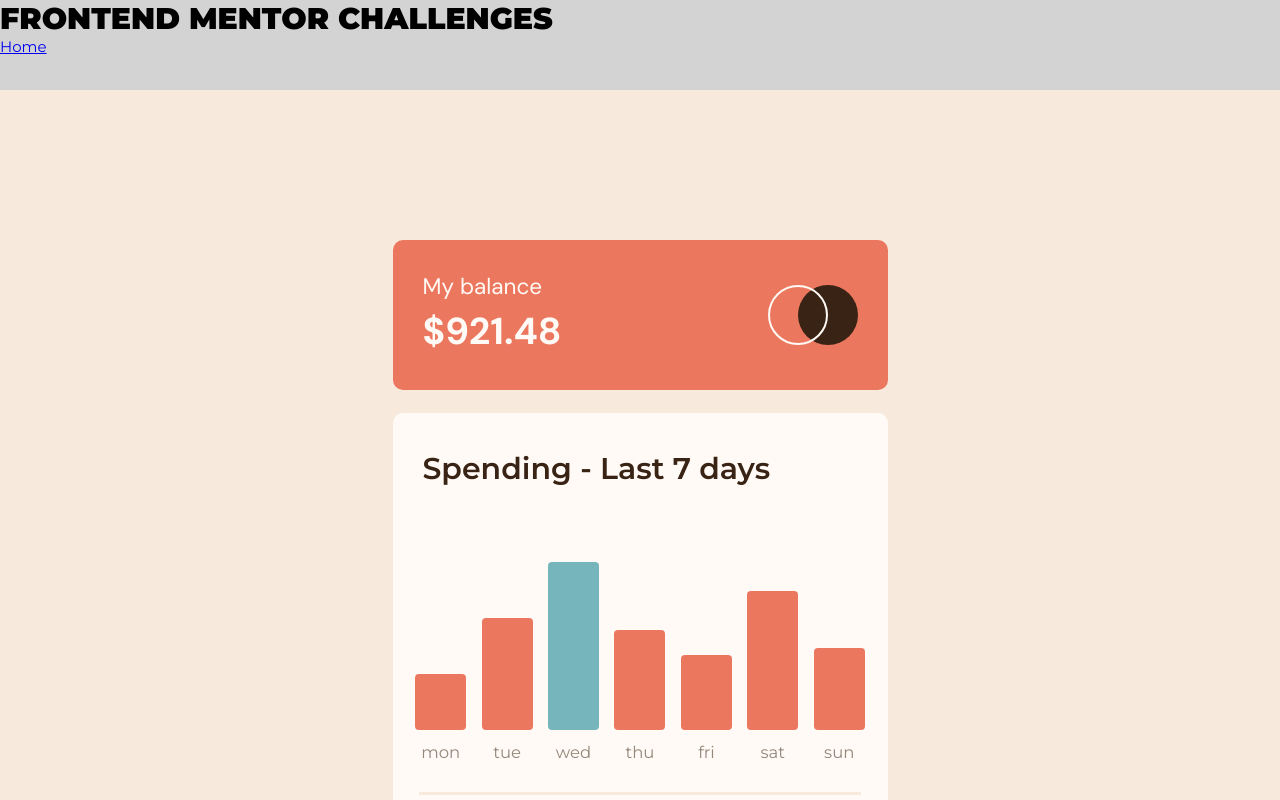
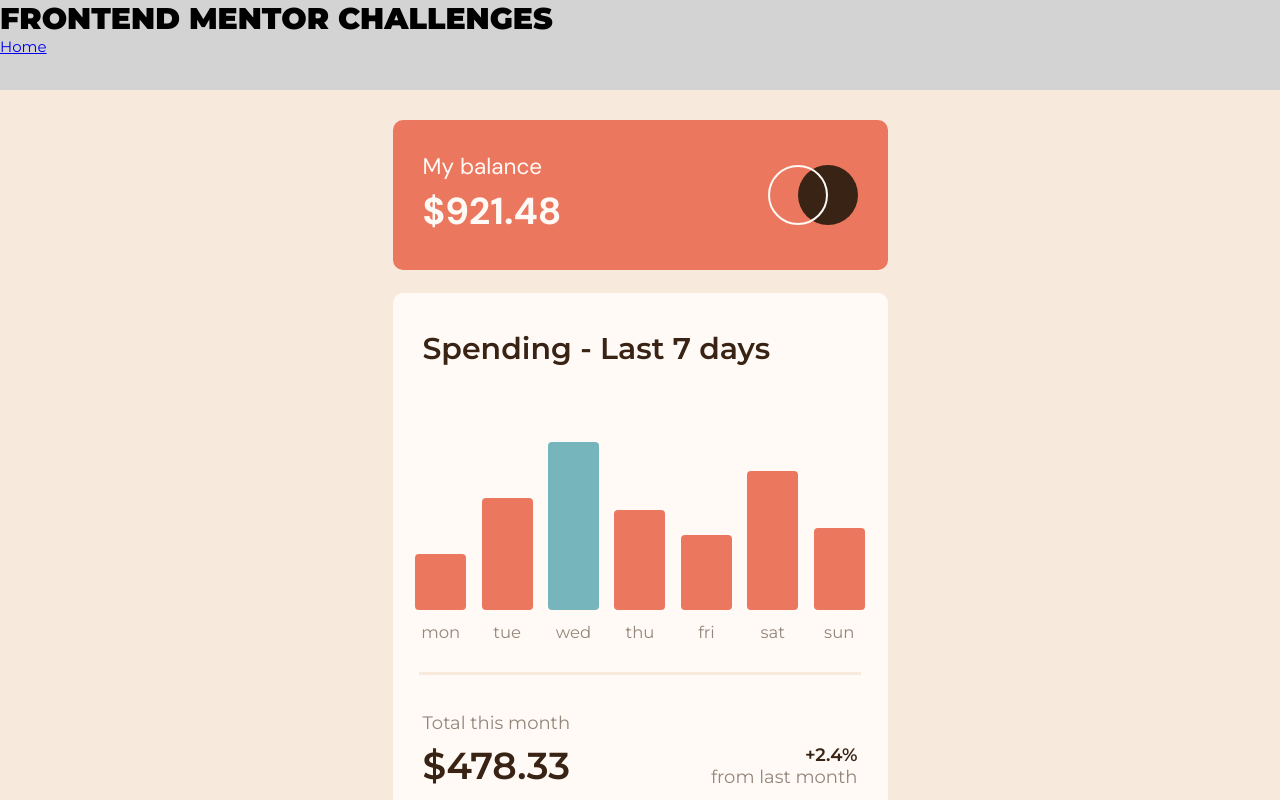
Before and after one commit to DavidTG7/frontend_mentor_challenges, a React (Create React App) app: page /expenses-chart in a window 1280 px wide. Shown: the top 800 px of the page. Built offline with nearby package versions, Linux system fonts and the light colour scheme.

Commit message:
Complete code and clean code

```diff
--- a/src/pages/expenses_chart/ExpensesChart.styles.js
+++ b/src/pages/expenses_chart/ExpensesChart.styles.js
@@ -5,8 +5,8 @@ export const ExpensesMain = styled.main`
   display: grid;
   place-items: center;
   padding: 10rem 0;
-  @media screen and(max-width: 1000px){
-    background: red;
+  @media screen and (min-width: 1000px) {
+    padding: 2rem 0;
   }
 `;
 
@@ -97,11 +97,11 @@ export const Column = styled.div`
       color === "r" ? "hsl(10, 79%, 80%)" : "hsl(186, 34%, 75%)"};
     &::before {
       position: absolute;
-      content: '${({value}) => `$${value}`}';
+      content: "${({ value }) => `$${value}`}";
       border-radius: 4px;
       color: hsl(33, 100%, 98%);
       background: hsl(25, 47%, 15%);
-      padding: .5rem;
+      padding: 0.5rem;
       width: 3.5rem;
       font-weight: 600;
       font-size: 1.2rem;
@@ -109,7 +109,6 @@ export const Column = styled.div`
       margin: -3rem auto;
       align-items: center;
       justify-content: center;
-      /* margin-top: -20px; */
     }
   }
 `;
--- a/src/pages/expenses_chart/ExpensesChart.tsx
+++ b/src/pages/expenses_chart/ExpensesChart.tsx
@@ -4,9 +4,9 @@ import data from './data.json'
 export const ExpensesChart = () => {
   const allData = Object.values(data);
 
-
   const allColumns = allData.map(item => {
     const color = item.day === 'wed' ? '' : 'r';
+
     return (
       <DayBox>
         <Column color={color} value={item.amount} />
```
